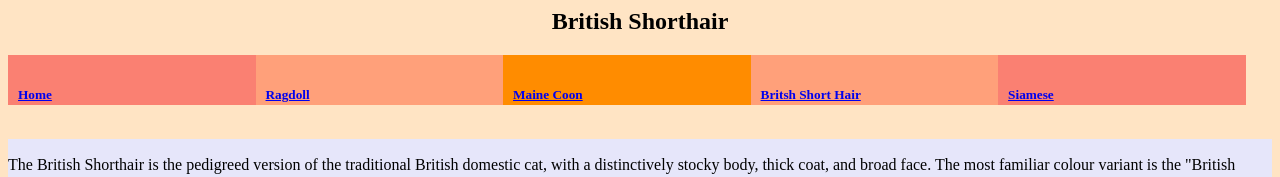
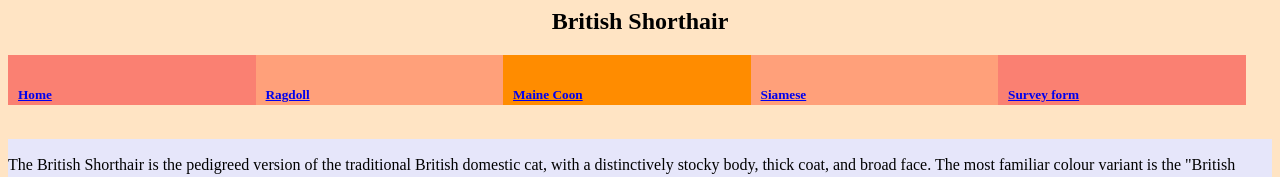
Before and after one commit to lininnin/lininnin.github.io, a plain HTML site: page yingduan.html in a window 1280 px wide. Shown: the top 177 px of the page. Drawn offline with Linux system fonts and the light colour scheme.

Commit message:
Update yingduan.html

```diff
--- a/yingduan.html
+++ b/yingduan.html
@@ -26,10 +26,10 @@ img{
     <h5><a href='mianin.html'>Maine Coon</a></h5>
   </div>
   <div class="column" style="background-color:LightSalmon;">
-    <h5><a href='yingduan.html'>Britsh Short Hair</a></h5>
+    <h5><a href='xianluo.html'>Siamese</a></h5>
   </div>
   <div class="column" style="background-color:Salmon;">
-    <h5><a href='xianluo.html'>Siamese</a></h5>
+    <h5><a href='survey.html'>Survey form</a></h5>
   </div>
 </div>
 <br>
```
